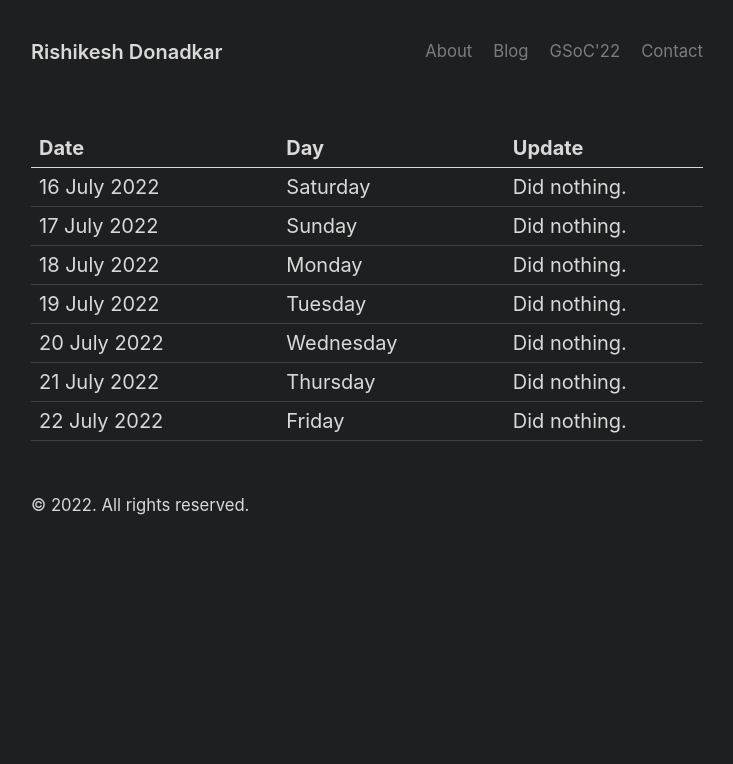
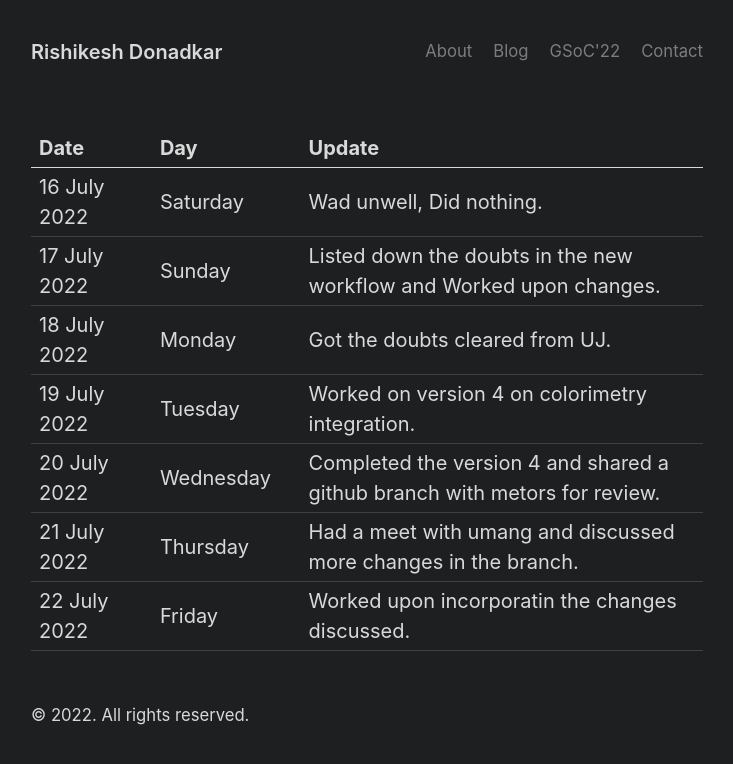
Before and after one commit to RISHI27-dot/rishi27-dot.github.io, a Jekyll site: the page built from gsoc/weeks/week_6.md, in a window 1280 px wide. Shown: the top 764 px of the page, without its empty margins (273-1006 px from the left). Built offline with Jekyll 4.4.1, drawn with Linux system fonts in a browser that asks for light colours.

Commit message:
updated log

```diff
--- a/gsoc/weeks/week_6.md
+++ b/gsoc/weeks/week_6.md
@@ -5,10 +5,10 @@ title: week 6
 
 |Date        ||Day          ||Update
 | -----------|-|------------|-|-------------|
-16 July 2022 ||Saturday        ||  Did nothing.
-17 July 2022 ||Sunday        ||  Did nothing.
-18 July 2022 ||Monday        ||  Did nothing.
-19 July 2022 ||Tuesday        ||  Did nothing.
-20 July 2022 ||Wednesday        ||  Did nothing.
-21 July 2022 ||Thursday        ||  Did nothing.
-22 July 2022 ||Friday        ||  Did nothing.
+16 July 2022 ||Saturday        ||  Wad unwell, Did nothing.
+17 July 2022 ||Sunday        ||  Listed down the doubts in the new workflow and Worked upon changes.
+18 July 2022 ||Monday        ||  Got the doubts cleared from UJ.
+19 July 2022 ||Tuesday        ||  Worked on version 4 on colorimetry integration.
+20 July 2022 ||Wednesday        ||  Completed the version 4 and shared a github branch with metors for review.
+21 July 2022 ||Thursday        ||  Had a meet with umang and discussed more changes in the branch.
+22 July 2022 ||Friday        ||  Worked upon incorporatin the changes discussed.
```
Also changed, not shown: gsoc/weeks/week_3.md (+4 -4 lines), gsoc/weeks/week_4.md (+5 -5 lines), gsoc/weeks/week_5.md (+5 -5 lines), gsoc/weeks/week_7.md (+7 -7 lines).
